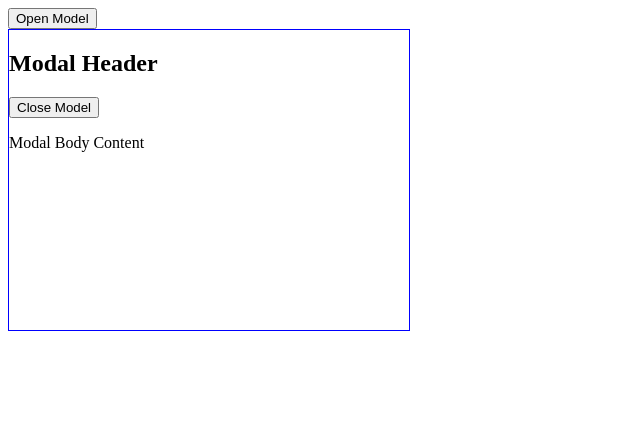
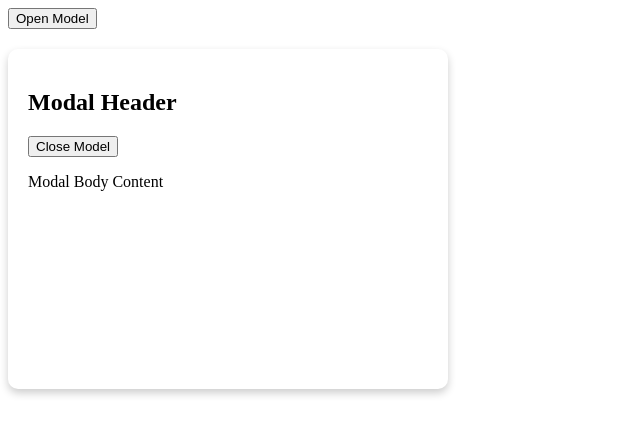
Before and after one commit to acciojob/css-modal-vis123Git, a website: page main.html in a window 1280 px wide. Both pictures are taken after a click on the button "Open Model". Shown: the whole page, without its empty margins (0-640 px from the left). Drawn offline with Linux system fonts and the light colour scheme.

Commit message:
created a submission

```diff
--- a/script.js
+++ b/script.js
@@ -3,8 +3,17 @@ const modal = document.getElementsByClassName("modal")
 
 function openModalFunction(params) {
 	modal[0].style.visibility = "visible";
+	modal[0].style.display = "block";
+
 }
 
 function closeModalFunction(params) {
 	modal[0].style.display = "none";
+
 }
+
+window.onclick = function(event) {
+  if (event.target.id !== "openModal" ) {
+	modal[0].style.display = "none";
+  }
+};
--- a/styles.css
+++ b/styles.css
@@ -1,6 +1,11 @@
 .modal{
-	border: 1px solid blue;
+	/* border: 1px solid blue; */
 	width: 400px;
 	height: 300px;
 	visibility : hidden;
+	box-shadow: 0 4px 8px rgba(0, 0, 0, 0.2);
+	padding : 20px;
+	margin-top : 20px;
+	border-radius : 10px;
+
 }
```
